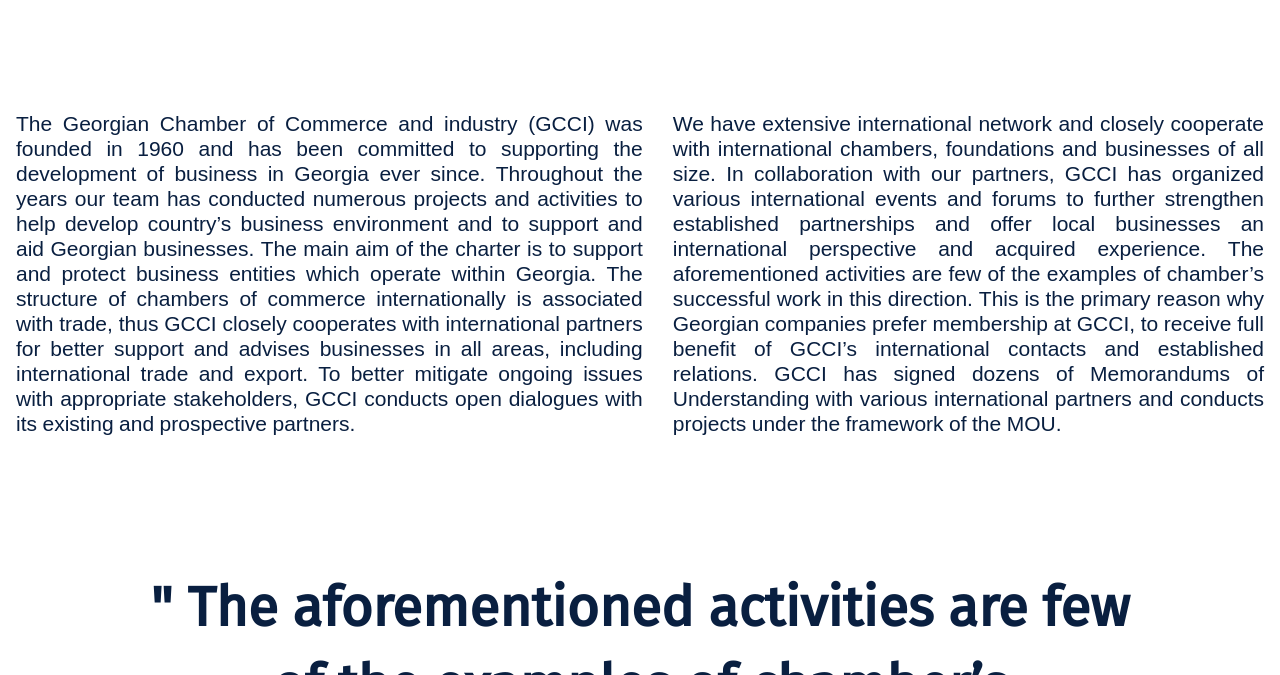
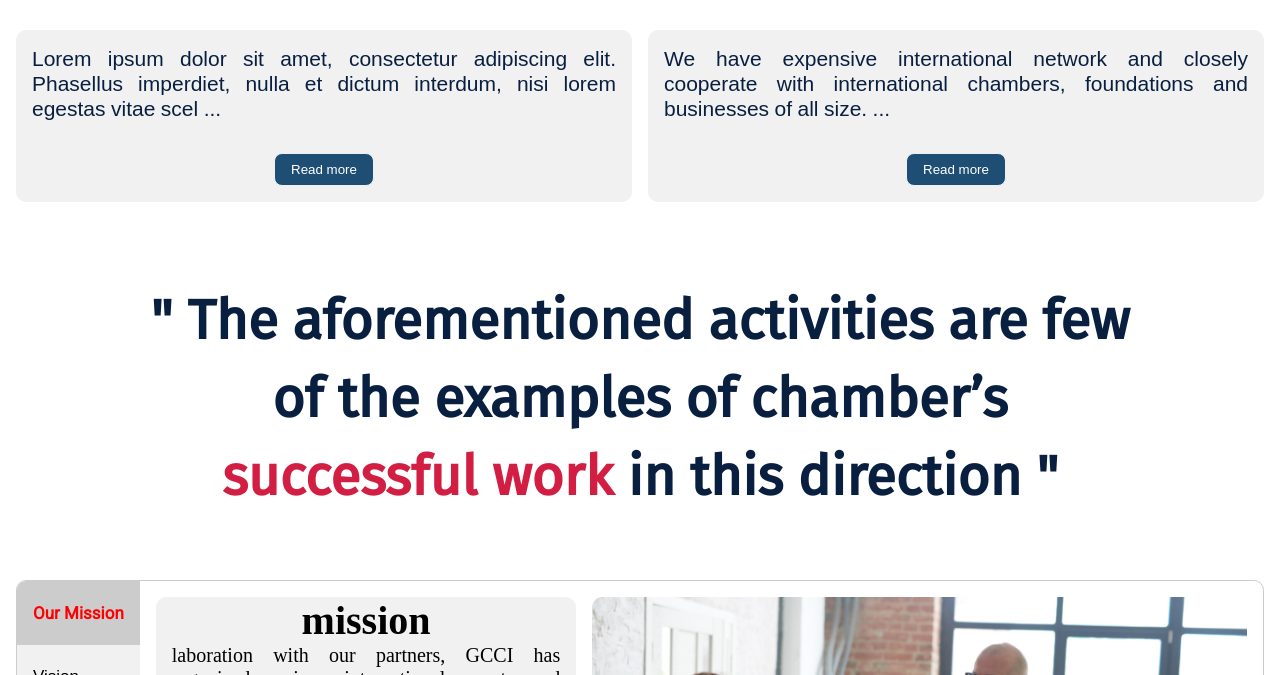
Before and after one commit to bkokhodze2/connect-task, a plain HTML site: page index.html in a window 1280 px wide. Shown: the part 1385-2060 px from the top of the page. Drawn offline with nearby package versions, Linux system fonts and the light colour scheme; a web font is replaced by a local one.

Commit message:
add show more btn

```diff
--- a/index.html
+++ b/index.html
@@ -70,38 +70,60 @@
     <img class="imgtitle" src="images/Mask Group 7.png" alt="picture" />
     <div class="container">
       <div class="textarea">
-        <div class="text text1">
+        <div
+          data-aos="fade-right"
+          data-aos-duration="1000"
+          data-aos-deley="150"
+          class="text"
+        >
           <p>
-            The Georgian Chamber of Commerce and industry (GCCI) was founded in
-            1960 and has been committed to supporting the development of
-            business in Georgia ever since. Throughout the years our team has
-            conducted numerous projects and activities to help develop country’s
-            business environment and to support and aid Georgian businesses. The
-            main aim of the charter is to support and protect business entities
-            which operate within Georgia. The structure of chambers of commerce
-            internationally is associated with trade, thus GCCI closely
-            cooperates with international partners for better support and
-            advises businesses in all areas, including international trade and
-            export. To better mitigate ongoing issues with appropriate
-            stakeholders, GCCI conducts open dialogues with its existing and
-            prospective partners.
+            Lorem ipsum dolor sit amet, consectetur adipiscing elit. Phasellus
+            imperdiet, nulla et dictum interdum, nisi lorem egestas vitae scel
+            <span id="dots">...</span
+            ><span id="more"
+              >erisque enim ligula venen atis dolor. Maecenas nisl est, ultrices
+              nec congue eget, auctor vitae massa. Fusce luctus vestibulum augue
+              ut aliquet. Nunc sagittis dictum nisi, sed ulla mcorper ipsum
+              dignissim ac. In at libero sed nunc venenatis imperdiet sed ornare
+              turpis. Donec vitae dui eget tellus gravida venenatis. Integer
+              fringilla co ngue eros non fermentum. Sed dapibus pulvinar nibh
+              tempor porta.In at libero sed nunc venenatis imperdiet sed ornare
+              turpis. Donec vitae dui eget tellus gravida venenatis. Integer
+              fringilla co ngue eros non fermentum. Sed dapibus pulvinar nibh
+              tempor porta.</span
+            >
           </p>
+          <button onclick="show()" class="btn_show" id="showbtn">
+            Read more
+          </button>
         </div>
-        <div class="text">
+        <div
+          data-aos="fade-left"
+          data-aos-duration="1000"
+          data-aos-deley="150"
+          class="text text_id"
+        >
           <p>
-            We have extensive international network and closely cooperate with
-            international chambers, foundations and businesses of all size. In
-            collaboration with our partners, GCCI has organized various
+            We have expensive international network and closely cooperate with
+            international chambers, foundations and businesses of all size.
+            <span id="dots">...</span>
+            <span id="more"
+              >In collaboration with our partners, GCCI has organized various
               international events and forums to further strengthen established
-            partnerships and offer local businesses an international perspective
-            and acquired experience. The aforementioned activities are few of
-            the examples of chamber’s successful work in this direction. This is
-            the primary reason why Georgian companies prefer membership at GCCI,
-            to receive full benefit of GCCI’s international contacts and
-            established relations. GCCI has signed dozens of Memorandums of
-            Understanding with various international partners and conducts
-            projects under the framework of the MOU.
+              partnerships and offer local businesses an international
+              perspective and acquired experience. The aforementioned activities
+              are few of the examples of chamber’s successful work in this
+              direction. This is the primary reason why Georgian companies
+              prefer membership at GCCI, to receive full benefit of GCCI’s
+              international contacts and established relations. In at libero sed
+              nunc venenatis imperdiet sed ornare turpis. Donec vitae dui eget
+              tellus gravida venenatis. Integer fringilla co ngue eros non
+              fermentum. Sed dapibus pulvinar nibh tempor porta.
+            </span>
           </p>
+          <button onclick="show2()" class="btn_show" id="showbtn2">
+            Read more
+          </button>
         </div>
       </div>
 
@@ -113,7 +135,12 @@
         </p>
       </div>
 
-      <div data-aos="flip-left" class="tabsjs">
+      <div
+        data-aos="flip-up"
+        data-aos-duration="1000"
+        data-aos-deley="50"
+        class="tabsjs"
+      >
         <div class="tab">
           <button
             class="tablinks"
@@ -223,9 +250,7 @@
             <img class="" src="images/target.png" alt="picture" />
           </div>
         </div>
-
       </div>
-
 
       <!-- -->
 
--- a/js.js
+++ b/js.js
@@ -1,11 +1,8 @@
 $(document).ready(function () {
-  $(".dis0").on("click", function () {
-    $(".div-top").toggleClass("show");
-  });
 
 });
 
-
+//tabs
 function openCity(evt, cityName) {
   var i, tabcontent, tablinks;
   tabcontent = document.getElementsByClassName("tabcontent");
@@ -20,7 +17,38 @@ function openCity(evt, cityName) {
   evt.currentTarget.className += " active";
 }
 
-
-
 // Get the element with id="defaultOpen" and click on it
 document.getElementById("defaultOpen").click();
+
+//showmore showless
+function show() {
+  var dots = document.querySelector("#dots");
+  var moreText = document.querySelector("#more");
+  var btnText = document.querySelector("#showbtn");
+
+  if (dots.style.display === "none") {
+    dots.style.display = "inline";
+    btnText.innerHTML = "Read more";
+    moreText.style.display = "none";
+  } else {
+    dots.style.display = "none";
+    btnText.innerHTML = "Read less";
+    moreText.style.display = "inline";
+  }
+}
+
+function show2() {
+  var dots = document.querySelector(".text_id > p > #dots");
+  var moreText = document.querySelector(".text_id > p > #more");
+  var btnText = document.querySelector(".text_id > #showbtn2");
+
+  if (dots.style.display === "none") {
+    dots.style.display = "inline";
+    btnText.innerHTML = "Read more";
+    moreText.style.display = "none";
+  } else {
+    dots.style.display = "none";
+    btnText.innerHTML = "Read less";
+    moreText.style.display = "inline";
+  }
+}
--- a/style.css
+++ b/style.css
@@ -7,9 +7,9 @@
 a {
   text-decoration: none;
 }
-
-
-/* Style the buttons inside the tab */
+#more {
+  display: none;
+}
 .tab button {
   display: block;
   background-color: inherit;
@@ -24,41 +24,37 @@ a {
   font-size: 17px;
 }
 
-/* Change background color of buttons on hover */
 .tab button:hover {
   background-color: #ddd;
 }
 
-/* Create an active/current "tab button" class */
 .tab button.active {
   background-color: #ccc;
-}
+  color: red;
+}
+
 .tabsjs {
   display: flex;
   height: auto;
   border-radius: 10px;
   border: 1px solid #ccc;
   overflow: hidden;
-
+  margin-top: 4rem;
 }
 .tab {
-  /* display: flex;
-  flex-direction: column; */
   white-space: nowrap;
   background-color: #f1f1f1;
   width: 15%;
-  height:auto;
-}
-/* Style the tab content */
+  height: auto;
+}
+
 .tabcontent {
   display: flex;
   padding: 1rem;
-
   width: 100%;
   border-left: none;
   height: auto;
   justify-content: space-between;
-
 }
 .tab_decsr {
   width: calc(40% - 1rem);
@@ -67,7 +63,7 @@ a {
   padding: 0rem 1rem;
   padding-bottom: 1rem;
 }
-.tab_decsr h3{
+.tab_decsr h3 {
   font-size: 40px;
   text-align: center;
 }
@@ -75,18 +71,17 @@ a {
   text-align: justify;
   font-size: 25px;
 }
-.tab_img_container{
+.tab_img_container {
   width: 60%;
   height: auto;
   display: flex;
 }
-.tab_img_container>img{
+.tab_img_container > img {
   width: 100%;
   height: auto;
   object-fit: cover;
   border-radius: 10px;
 }
-
 .nav {
   width: 85%;
   margin: 0 auto;
@@ -216,6 +211,7 @@ a {
   margin: 0 auto;
   max-width: 1518px;
   padding: 0 1rem;
+  overflow: hidden;
 }
 .imgtitle {
   margin: 0 auto;
@@ -223,25 +219,48 @@ a {
   height: auto;
 }
 .textarea {
-  margin-top: 113px;
+  margin-top: 2rem;
+  overflow: hidden;
   display: flex;
   justify-content: space-between;
+  height: auto;
 }
 .text {
-  height: auto;
-  max-width: 744px;
+  height: 100%;
+  width: calc(50% - 0.5rem);
   font-size: 21px;
   font-family: "Noto Sans Georgian", sans-serif;
   line-height: 25px;
   color: #091f40;
   text-align: start;
   white-space: wrap;
+  padding: 1rem;
+  border-radius: .625rem;
+  background-color: #f1f1f1;
+  display: flex;
+  flex-direction: column;
+  justify-content: space-between;
+
 }
 .text p {
   text-align: justify;
-}
-.text1 {
-  margin-right: 30px;
+  margin-bottom: 2rem;
+}
+
+.btn_show {
+  justify-content: center;
+  min-width: 50px;
+  /* max-width: 150px; */
+  padding: .5rem 1rem;
+  background-color: #1f4e75;
+  border: 1px solid #ecf0f1;
+  border-radius: 8px;
+  display: flex;
+  margin:0 auto;
+  cursor: pointer;
+  transition: 0.3s;
+  color: white;
+  outline-style: none;
 }
 .successful {
   font-size: 55px;
@@ -252,7 +271,7 @@ a {
   max-width: 1002px;
   text-align: center;
   margin: 0 auto;
-  margin-top: 133px;
+  margin-top: 5rem;
 }
 .red {
   color: #d31e43;
@@ -438,7 +457,6 @@ time:nth-child(11) {
   margin-top: 0.6rem;
 }
 .structure_absolute button {
-
   margin-top: 1rem;
   width: 100%;
   display: flex;
@@ -1084,13 +1102,13 @@ time:nth-child(11) {
 }
 
 @media screen and (max-width: 1366px) {
-  .tab_decsr{
+  .tab_decsr {
     width: calc(40% - 1rem);
   }
-  .tab{
+  .tab {
     width: auto;
   }
-  .tab_decsr p{
+  .tab_decsr p {
     font-size: 20px;
   }
 
@@ -1131,26 +1149,26 @@ time:nth-child(11) {
 }
 
 @media screen and (max-width: 1024px) {
-  .tabsjs{
+  .tabsjs {
     display: flex;
     flex-direction: column;
   }
-  .tab{
+  .tab {
     display: flex;
   }
-  .tab_decsr{
-   width: 100%;
-  }
-  .tabcontent{
+  .tab_decsr {
+    width: 100%;
+  }
+  .tabcontent {
     display: flex;
     flex-direction: column;
   }
-  .tab_img_container{
+  .tab_img_container {
     width: 100%;
     margin-top: 1rem;
   }
 
-  .tab_decsr p{
+  .tab_decsr p {
     font-size: 20px;
   }
 
@@ -1268,6 +1286,13 @@ time:nth-child(11) {
     display: flex;
     flex-direction: column;
   }
+  .successful {
+    margin-top: 2rem;
+    line-height: 20px;
+  }
+  .tabsjs {
+    margin-top: 2rem;
+  }
   .flex {
     margin-top: 20px;
   }
@@ -1414,24 +1439,35 @@ time:nth-child(11) {
   }
 }
 @media only screen and (min-device-width: 320px) and (max-device-width: 480px) {
-  .tab button{
-    padding: 1rem .4rem;
-  }
-  .tabcontent{
-    padding: .3rem;
-  }
-  .tab_decsr{
-    padding:0 .3rem;
-    padding-bottom: .3rem;
-  }
-  .tab_decsr p{
+  .tab button {
+    padding: 1rem 0.4rem;
+  }
+  .tabcontent {
+    padding: 0.3rem;
+  }
+  .tab_decsr {
+    padding: 0 0.3rem;
+    padding-bottom: 0.3rem;
+  }
+  .textarea{
+    display: flex;
+    flex-direction: column;
+  }
+  .text p{
+    margin-bottom: 1rem;
+  }
+  .text{
+    width: 100%;
+    margin-bottom: 1rem;
+  }
+  .tab_decsr p {
     font-size: 14px;
   }
   .tab_decsr h3 {
     font-size: 25px;
   }
-  .tab_img_container{
-    margin-top: .3rem;
+  .tab_img_container {
+    margin-top: 0.3rem;
   }
   .signup {
     margin-right: 10px;
@@ -1467,10 +1503,7 @@ time:nth-child(11) {
   .plorem {
     margin-right: 0px;
   }
-  .text {
-    height: 200px;
-    overflow: hidden;
-  }
+
   .text1 {
     margin-right: 8px;
   }
```
Lines whose indentation alone changed are shown as unchanged.
